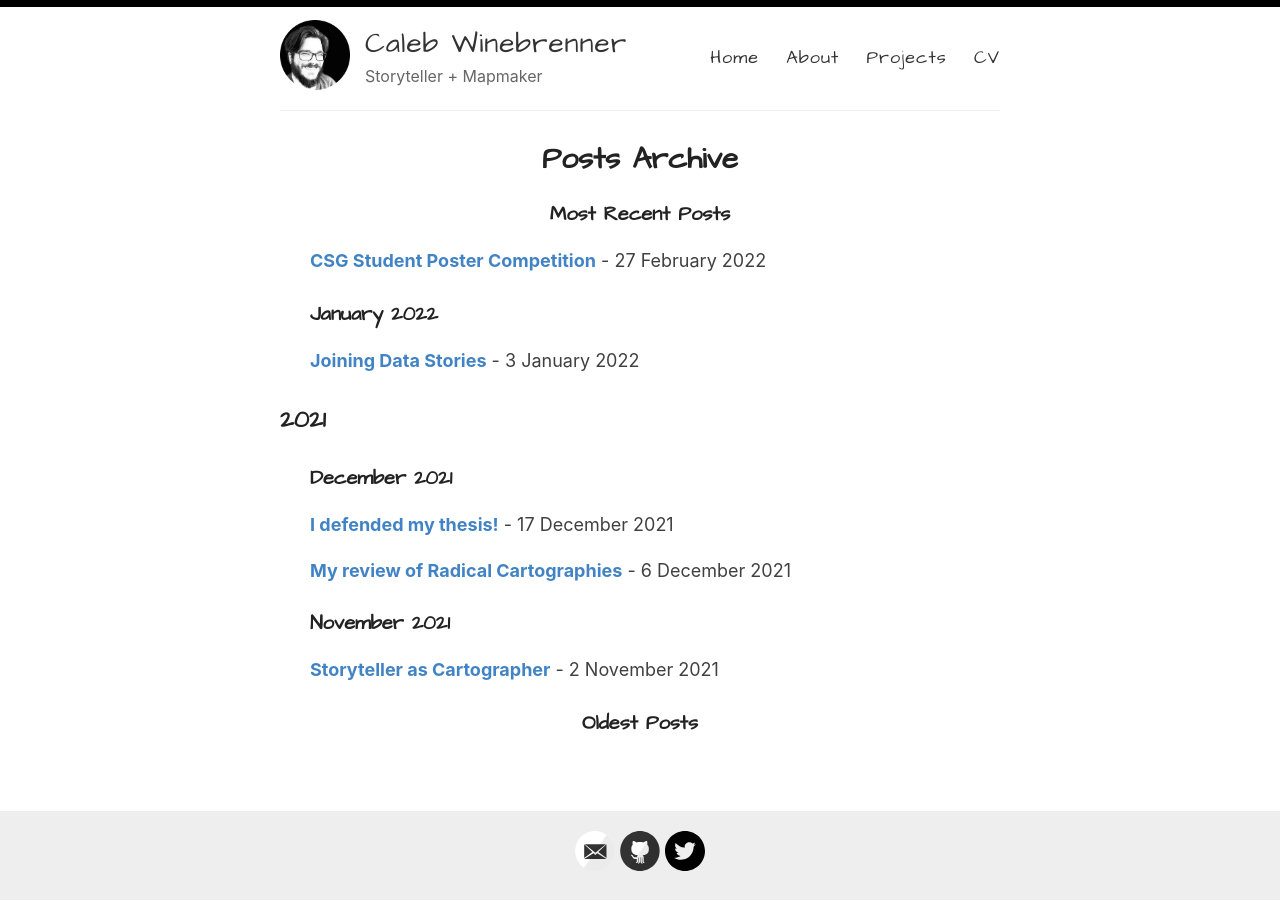
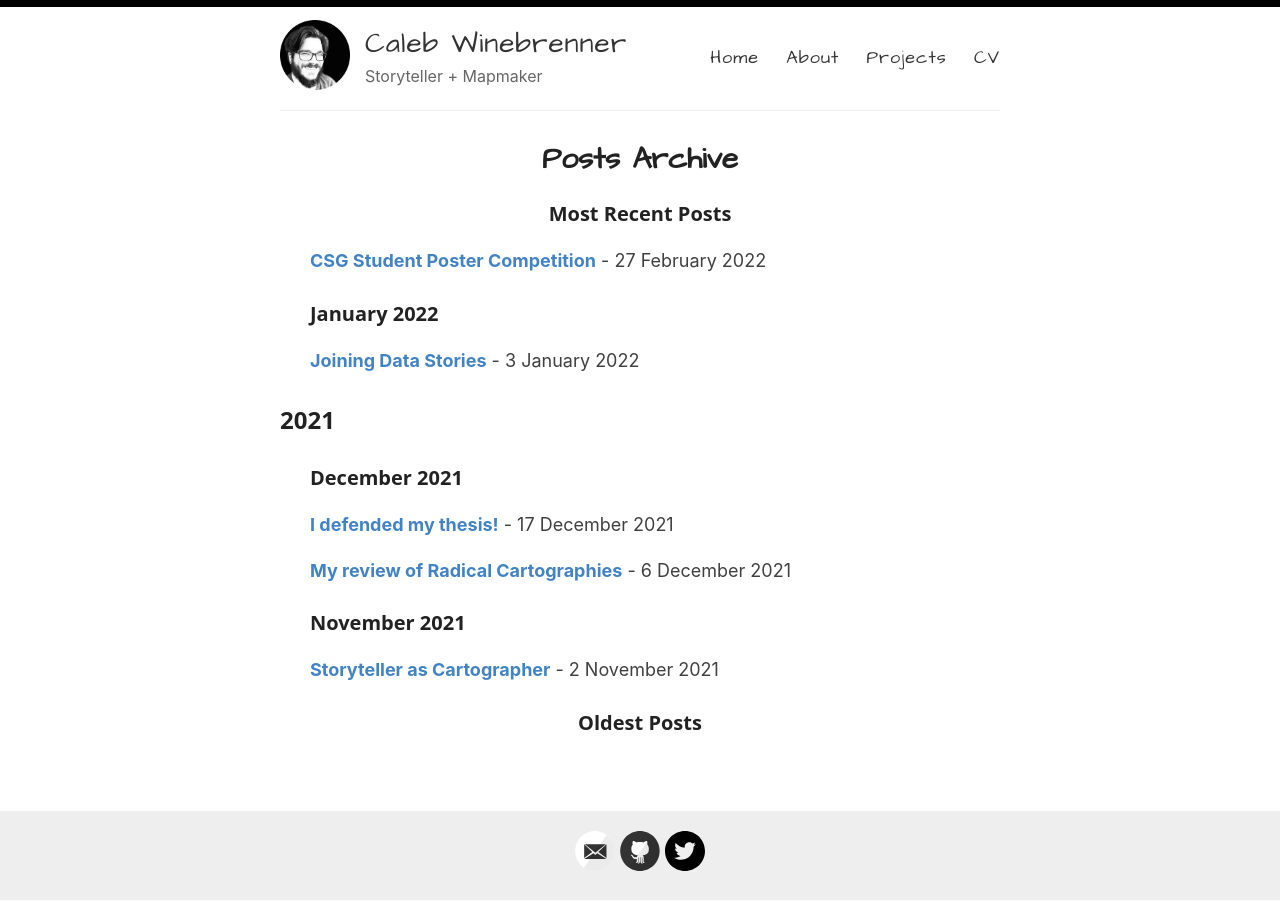
Before and after one commit to mappist/mappist.github.io, a Jekyll site: the page built from _pages/archive.md, in a window 1280 px wide. Built offline with Jekyll 4.4.1, drawn with Linux system fonts in a browser that asks for light colours.

Commit message:
Update style.scss

```diff
--- a/assets/style.scss
+++ b/assets/style.scss
@@ -38,7 +38,7 @@ body {
 }
 
 h1, h2, h3, h4, h5, h6 {
-  font-family: 'Architects Daughter', cursive;
+  font-family: 'Montserrat', sans;
   color: $darkerGray;
   font-weight: bold;
 
```
